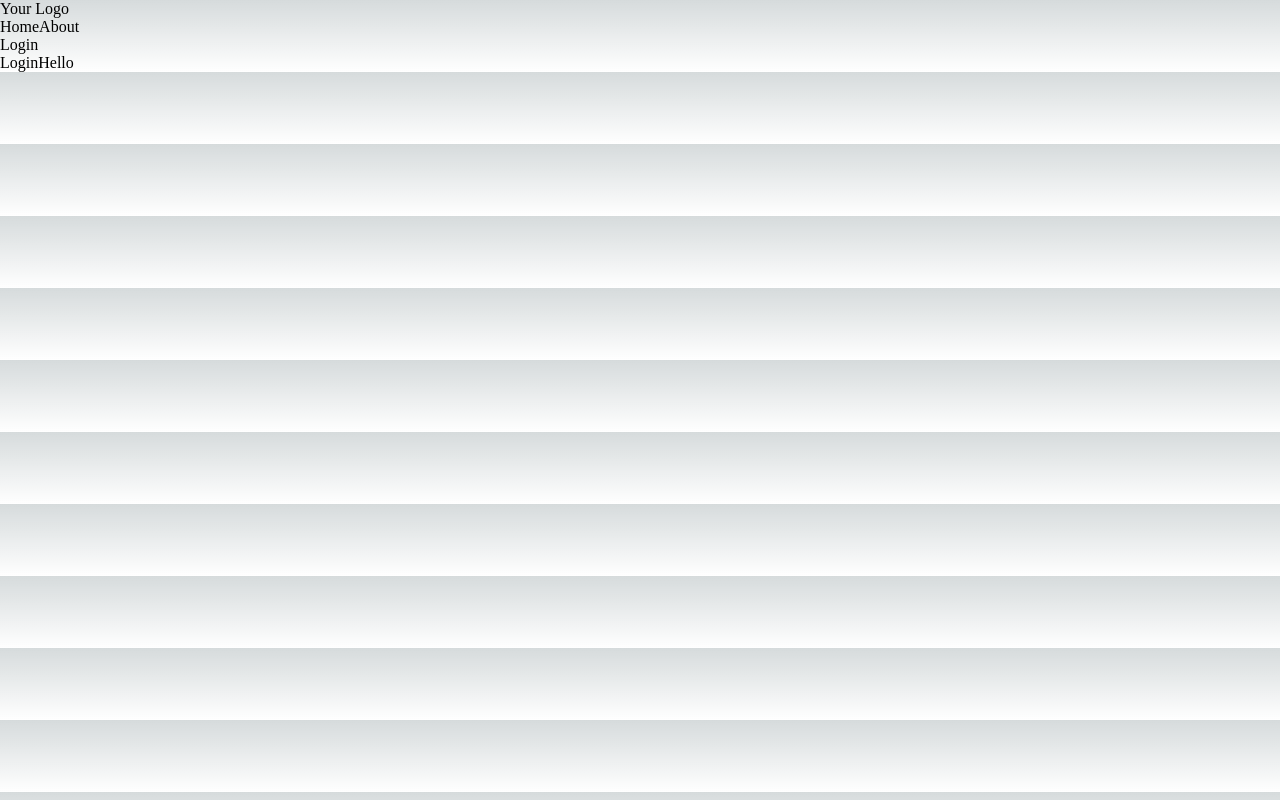
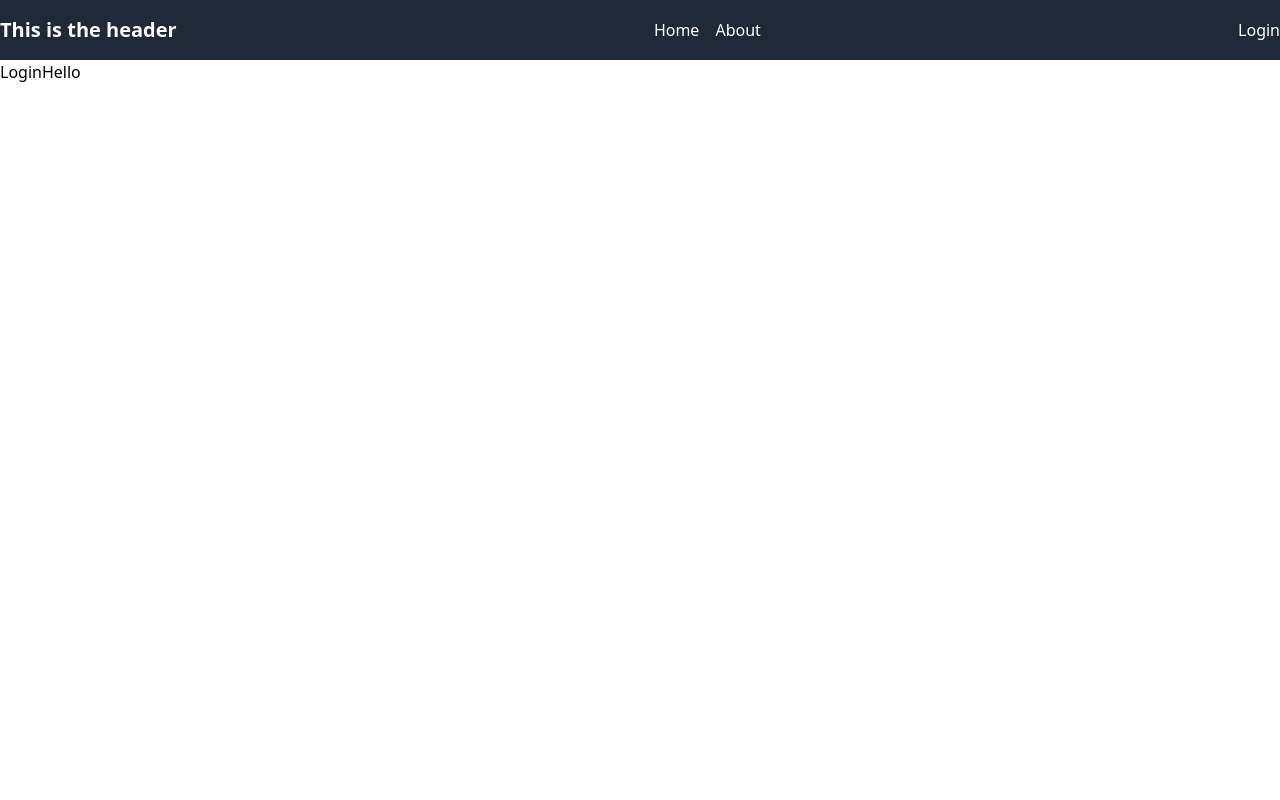
Before and after one commit to plateena/zwda, a Next.js app in the folder app/: page / in a window 1280 px wide. Built offline with nearby package versions, Linux system fonts and the light colour scheme.

Commit message:
feat: add tailwindcss

```diff
--- a/app/package.json
+++ b/app/package.json
@@ -10,8 +10,10 @@
     },
     "dependencies": {
         "@reduxjs/toolkit": "^2.2.3",
+        "autoprefixer": "^10.4.19",
         "next": "14.2.3",
         "next-auth": "^4.24.7",
+        "postcss": "^8.4.38",
         "react": "^18.3.1",
         "react-dom": "^18.3.1",
         "react-redux": "^9.1.2",
@@ -23,5 +25,8 @@
         "tabWidth": 4,
         "semi": false,
         "singleQuote": true
+    },
+    "devDependencies": {
+        "tailwindcss": "^3.4.3"
     }
 }
--- /dev/null
+++ b/app/postcss.config.js
@@ -0,0 +1,6 @@
+module.exports = {
+  plugins: {
+    tailwindcss: {},
+    autoprefixer: {},
+  },
+}
--- /dev/null
+++ b/app/src/components/Header.js
@@ -0,0 +1,45 @@
+import Link from 'next/link'
+
+const Header = () => {
+    return (
+        <header className="bg-gray-800 py-4">
+            <div className="container mx-auto flex items-center justify-between">
+                {/* Logo */}
+                <div>
+                    <Link href="/">
+                        <span className="text-white font-bold text-xl">
+                            This is the header
+                        </span>
+                    </Link>
+                </div>
+
+                {/* Navigation Links */}
+                <nav className="space-x-4">
+                    <Link href="/">
+                        <span className="text-white hover:text-gray-300">
+                            Home
+                        </span>
+                    </Link>
+                    <Link href="/about">
+                        <span className="text-white hover:text-gray-300">
+                            About
+                        </span>
+                    </Link>
+                    {/* Add more navigation links as needed */}
+                </nav>
+
+                {/* Auth Links */}
+                <div>
+                    <Link href="/login">
+                        <span className="text-white hover:text-gray-300">
+                            Login
+                        </span>
+                    </Link>
+                    {/* Add more auth links as needed */}
+                </div>
+            </div>
+        </header>
+    )
+}
+
+export default Header
--- a/app/src/pages/_app.js
+++ b/app/src/pages/_app.js
@@ -1,16 +1,17 @@
 import '@/styles/globals.css'
+
 import SessionProvider from '@/SessionProvider'
 import { getServerSession } from 'next-auth'
 import { useSession } from 'next-auth/react'
 import { ReduxProvider } from '@/redux/provider'
-import Navbar from '@/components/Navbar'
+import Header from '@/components/Header'
 
 export default function App({ Component, pageProps }) {
     return (
         <>
             <SessionProvider>
                 <ReduxProvider>
-                    <Navbar />
+                    <Header />
                     <Component {...pageProps} />
                 </ReduxProvider>
             </SessionProvider>
--- a/app/src/styles/globals.css
+++ b/app/src/styles/globals.css
@@ -1,110 +1,3 @@
-:root {
-    --max-width: 1100px;
-    --border-radius: 12px;
-    --font-mono: ui-monospace, Menlo, Monaco, 'Cascadia Mono', 'Segoe UI Mono',
-        'Roboto Mono', 'Oxygen Mono', 'Ubuntu Monospace', 'Source Code Pro',
-        'Fira Mono', 'Droid Sans Mono', 'Courier New', monospace;
-
-    --foreground-rgb: 0, 0, 0;
-    --background-start-rgb: 214, 219, 220;
-    --background-end-rgb: 255, 255, 255;
-
-    --primary-glow: conic-gradient(
-        from 180deg at 50% 50%,
-        #16abff33 0deg,
-        #0885ff33 55deg,
-        #54d6ff33 120deg,
-        #0071ff33 160deg,
-        transparent 360deg
-    );
-    --secondary-glow: radial-gradient(
-        rgba(255, 255, 255, 1),
-        rgba(255, 255, 255, 0)
-    );
-
-    --tile-start-rgb: 239, 245, 249;
-    --tile-end-rgb: 228, 232, 233;
-    --tile-border: conic-gradient(
-        #00000080,
-        #00000040,
-        #00000030,
-        #00000020,
-        #00000010,
-        #00000010,
-        #00000080
-    );
-
-    --callout-rgb: 238, 240, 241;
-    --callout-border-rgb: 172, 175, 176;
-    --card-rgb: 180, 185, 188;
-    --card-border-rgb: 131, 134, 135;
-}
-
-@media (prefers-color-scheme: dark) {
-    :root {
-        --foreground-rgb: 255, 255, 255;
-        --background-start-rgb: 0, 0, 0;
-        --background-end-rgb: 0, 0, 0;
-
-        --primary-glow: radial-gradient(
-            rgba(1, 65, 255, 0.4),
-            rgba(1, 65, 255, 0)
-        );
-        --secondary-glow: linear-gradient(
-            to bottom right,
-            rgba(1, 65, 255, 0),
-            rgba(1, 65, 255, 0),
-            rgba(1, 65, 255, 0.3)
-        );
-
-        --tile-start-rgb: 2, 13, 46;
-        --tile-end-rgb: 2, 5, 19;
-        --tile-border: conic-gradient(
-            #ffffff80,
-            #ffffff40,
-            #ffffff30,
-            #ffffff20,
-            #ffffff10,
-            #ffffff10,
-            #ffffff80
-        );
-
-        --callout-rgb: 20, 20, 20;
-        --callout-border-rgb: 108, 108, 108;
-        --card-rgb: 100, 100, 100;
-        --card-border-rgb: 200, 200, 200;
-    }
-}
-
-* {
-    box-sizing: border-box;
-    padding: 0;
-    margin: 0;
-}
-
-html,
-body {
-    max-width: 100vw;
-    overflow-x: hidden;
-}
-
-body {
-    color: rgb(var(--foreground-rgb));
-    background: linear-gradient(
-            to bottom,
-            transparent,
-            rgb(var(--background-end-rgb))
-        )
-        rgb(var(--background-start-rgb));
-}
-
-a {
-    color: inherit;
-    text-decoration: none;
-}
-
-@media (prefers-color-scheme: dark) {
-    html {
-        color-scheme: dark;
-    }
-}
+@import 'tailwindcss/base';
+@import 'tailwindcss/components';
+@import 'tailwindcss/utilities';
--- /dev/null
+++ b/app/tailwind.config.js
@@ -0,0 +1,8 @@
+/** @type {import('tailwindcss').Config} */
+module.exports = {
+    content: ['./src/**/*.{html,js}'],
+    theme: {
+        extend: {},
+    },
+    plugins: [],
+}
```
Also changed, not shown: 1 other file (tests, documents, lock files or other folders).
